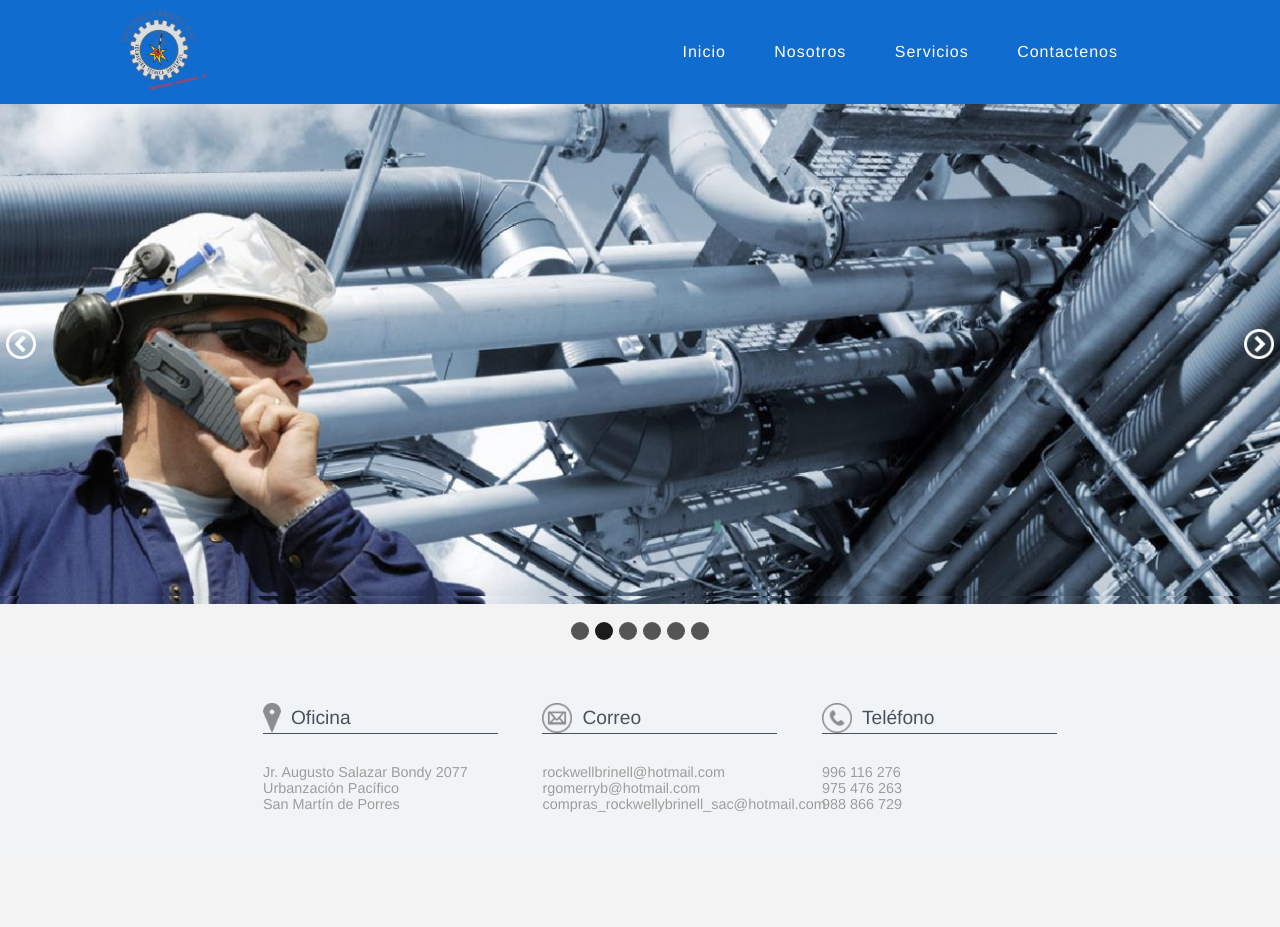
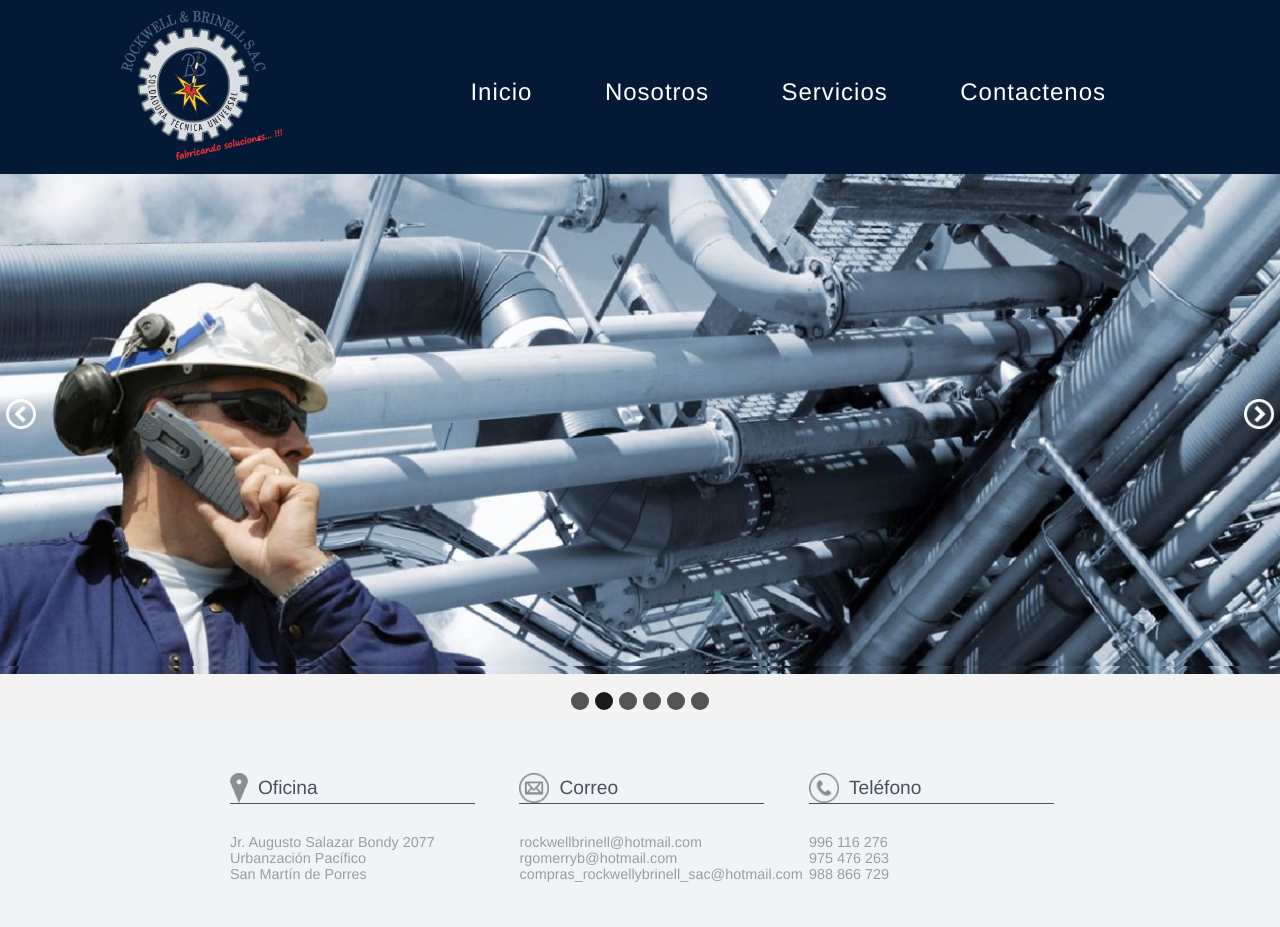
Before and after one commit to ChavezM125/R-B, a plain HTML site: page index.html in a window 1280 px wide. Before the commit the page ends 857 px from the top, so only its background shows below. Drawn offline with Linux system fonts and the light colour scheme.

Commit message:
arreglo de header y footer

```diff
--- a/css/main.css
+++ b/css/main.css
@@ -44,7 +44,7 @@ a:link,
 ================*/
 header {
     width: 100%;
-    background-color: #116CCF;  /*8DB036 1D547B 3272B2*/
+    background-color: #041935;  /*8DB036 1D547B 3272B2*/
     float: left;
     margin: 0;
     /*For Hamburger*/
@@ -67,7 +67,7 @@ header a {
 }
 
 .marca img {
-    max-height: 80px;
+    max-height: 150px;
 }
 
 /*================
@@ -85,15 +85,15 @@ header a {
 }
 
 .navi ul {
-    margin: 0;
+    margin-top: 5%;
 }
 
 .navi li {
     font-weight: 100;
-    font-size: 1em;
+    font-size: 1.5em;
     list-style: none;
     display: inline-block;
-    padding: 0 12px;
+    padding: 0 24px;
 }
 
 .navi a {
@@ -266,13 +266,13 @@ footer {
 footer ul {
     padding: 0;
     margin: 0 auto;
-    max-width: 834px;
+    max-width: 900px;
 }
 
 .info {
     display: inline-block;
     margin: 45px 0 45px 40px;
-    width: 235px;
+    width: 245px;
 }
 
 .f-titulo {
```
